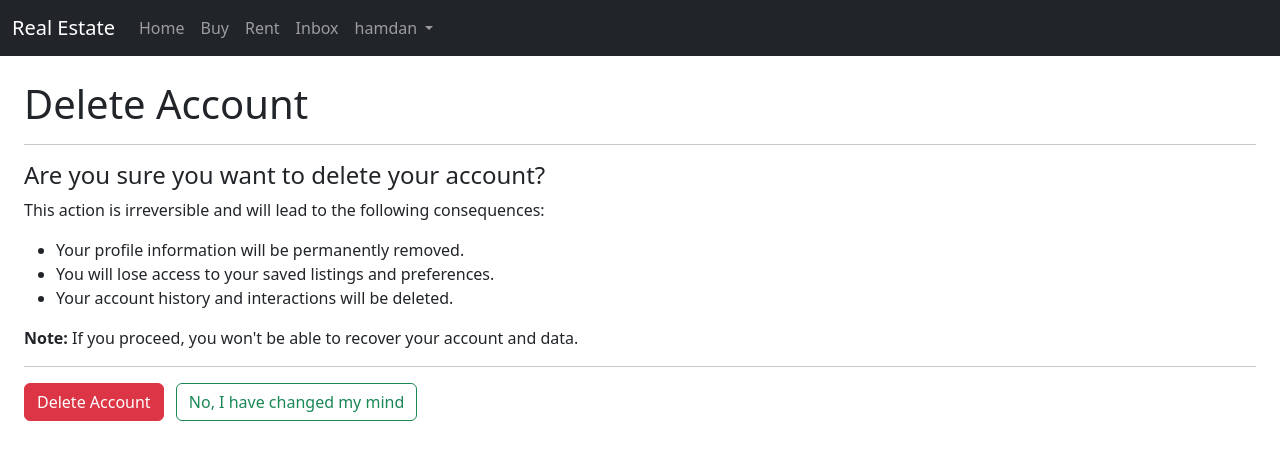
After one commit to Hamdan-Khan/Django-Real-Estate-App, a Django app: page /user/delete_account/confirmation in a window 1280 px wide. The commit adds this page. Shown: the top 460 px of the page. Run offline with Django 4.2, Linux system fonts and the light colour scheme; a user stored in the database is signed in.

Commit message:
Account deleting functionality added

```diff
--- a/market/templates/market/property_data.html
+++ b/market/templates/market/property_data.html
@@ -95,7 +95,7 @@
       </div>
     </div>
     <div>
-      <p>Owner : <a href="">{{listing.owner.profile.first_name}} {{listing.owner.profile.last_name}}</a></p>
+      <p>Owner : <a href="{% url 'users:other_profile' listing.owner.profile.id %}">{{listing.owner.profile.first_name}} {{listing.owner.profile.last_name}} </a></p>
     </div>
     {% if isOwner %}
       <a href="{% url 'users:edit_listing' listing.id %}" class="btn btn-warning">Edit Property</a>
--- /dev/null
+++ b/users/templates/users/delete_profile_confirmation.html
@@ -0,0 +1,23 @@
+{% extends 'market/base.html' %}
+
+{% block title %} Delete Account Confirmation | Real Estate {% endblock %}
+
+{% block content %}
+
+<main>
+    <h1>Delete Account</h1>
+    <hr/>
+    <h4>Are you sure you want to delete your account?</h4>
+    <p>This action is irreversible and will lead to the following consequences:</p>
+    <ul>
+        <li>Your profile information will be permanently removed.</li>
+        <li>You will lose access to your saved listings and preferences.</li>
+        <li>Your account history and interactions will be deleted.</li>
+    </ul>
+    <p><b>Note: </b>If you proceed, you won't be able to recover your account and data.</p>
+    <hr/>
+    <a href="{% url 'users:delete_account' %}" class="btn btn-danger">Delete Account</a>
+    <a href="{% url 'users:profile' %}" class="btn btn-outline-success ms-2">No, I have changed my mind</a>
+</main>
+
+{% endblock %}
--- a/users/urls.py
+++ b/users/urls.py
@@ -14,6 +14,9 @@ urlpatterns = [
          views.EditPropertyView, name="edit_listing"),
     path("my_listings/delete/<int:listing_id>",
          views.DeleteListingView, name="delete_listing"),
+    path("<int:profile_id>/profile", views.OtherProfileView, name="other_profile"),
+    path("delete_account/confirmation",
+         views.DeleteConfirmationView, name="delete_confirmation"),
     path("logout/", views.LogoutView, name="logout"),
     path("delete_account/", views.DeleteView, name="delete_account"),
 ]
--- a/users/views.py
+++ b/users/views.py
@@ -29,6 +29,7 @@ def LoginView(request):
     return render(request, "users/login.html", {"form": form})
 
 
+# own profile view
 @login_required
 def ProfileView(request):
     custom_user = request.user
@@ -38,7 +39,9 @@ def ProfileView(request):
 
     listings = listings[:3]
 
-    return render(request, "users/profile.html", {'profile': profile, 'c_user': custom_user, 'listings': listings})
+    context = {'profile': profile, 'c_user': custom_user,
+               'listings': listings, 'is_owner': True}
+    return render(request, "users/profile.html", context)
 
 
 @login_required
@@ -106,10 +109,22 @@ def EditPropertyView(request, listing_id):
 
 @login_required
 def DeleteListingView(request, listing_id):
-    # Retrieve the listing to delete
+    # retrieves the listing to delete
     listing = get_object_or_404(Property, id=listing_id)
-    listing.delete()  # Delete the listing
+    listing.delete()
     return redirect("users:my_listings")
+
+
+# other users' profile view
+def OtherProfileView(request, profile_id):
+    profile = Profile.objects.get(id=profile_id)
+    custom_user = CustomUser.objects.get(profile=profile)
+
+    listings = Property.objects.filter(owner=custom_user).order_by("-added_at")
+
+    listings = listings[:3]
+
+    return render(request, "users/profile.html", {'profile': profile, 'c_user': custom_user, 'listings': listings})
 
 
 def LogoutView(request):
@@ -117,6 +132,12 @@ def LogoutView(request):
     return redirect("market:listing")
 
 
+@login_required
+def DeleteConfirmationView(request):
+    return render(request, "users/delete_profile_confirmation.html")
+
+
+@login_required
 def DeleteView(request):
     request.user.delete()
     return redirect("market:listing")
```
Also changed, not shown: users/templates/users/profile.html (+14 -5 lines), db.sqlite3, users/migrations/0004_alter_profile_user.py (added), users/migrations/0005_alter_profile_user.py (added).
